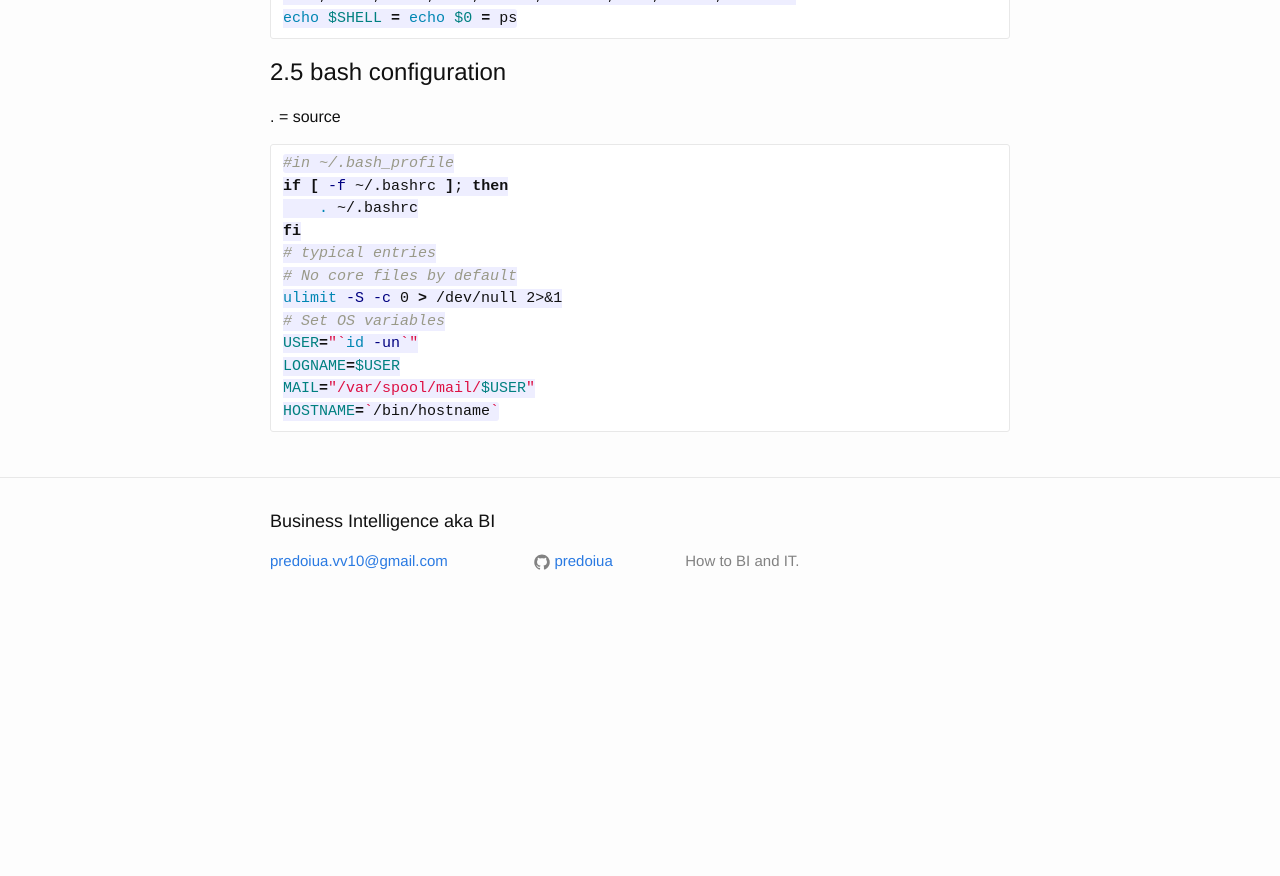
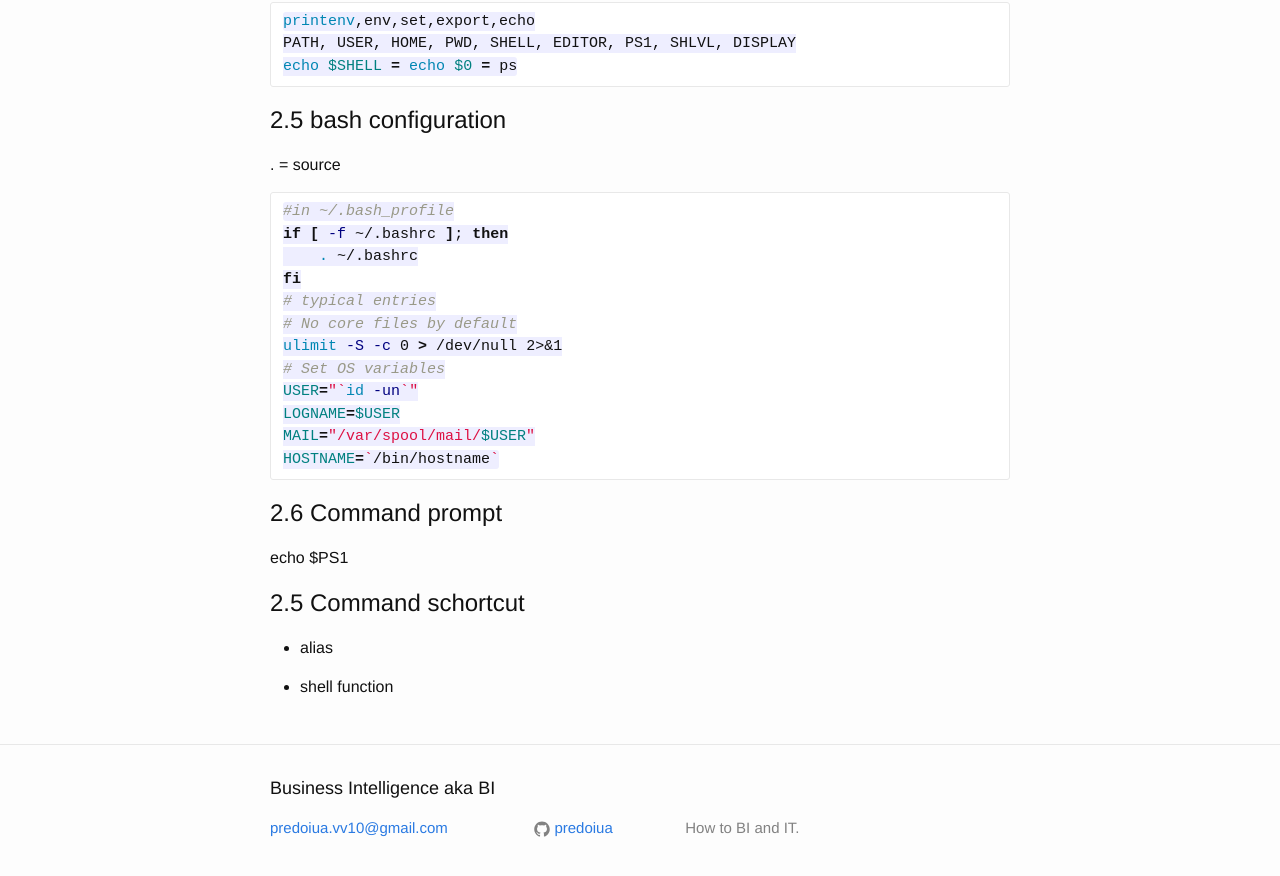
Before and after one commit to predoiua/predoiua.github.io, a Jekyll site: the page built from tutorials/linux_recipts_for_dba/index.md, in a window 1280 px wide and 900 px high, scrolled down 1727 px. Shown: the top 876 px of the window. Built offline with Jekyll 4.4.1, drawn with Linux system fonts in a browser that asks for light colours; before the commit the page ends 2360 px from its top, so only the background shows below that; some of the changed text lies outside the part shown.

Commit message:
move routine to linux

```diff
--- a/tutorials/linux_recipts_for_dba/index.md
+++ b/tutorials/linux_recipts_for_dba/index.md
@@ -94,3 +94,12 @@ LOGNAME=$USER
 MAIL="/var/spool/mail/$USER"
 HOSTNAME=`/bin/hostname`
 ~~~
+
+##2.6 Command prompt
+echo $PS1
+
+##2.5 Command schortcut
+
+- alias
+
+- shell function
```
Also changed, not shown: tutorials/linux/linux_routine1.md (renamed from _posts/2015-08-01-routine.markdown, +0 -1 lines), tutorials/toc.md (+1 -0 lines).
